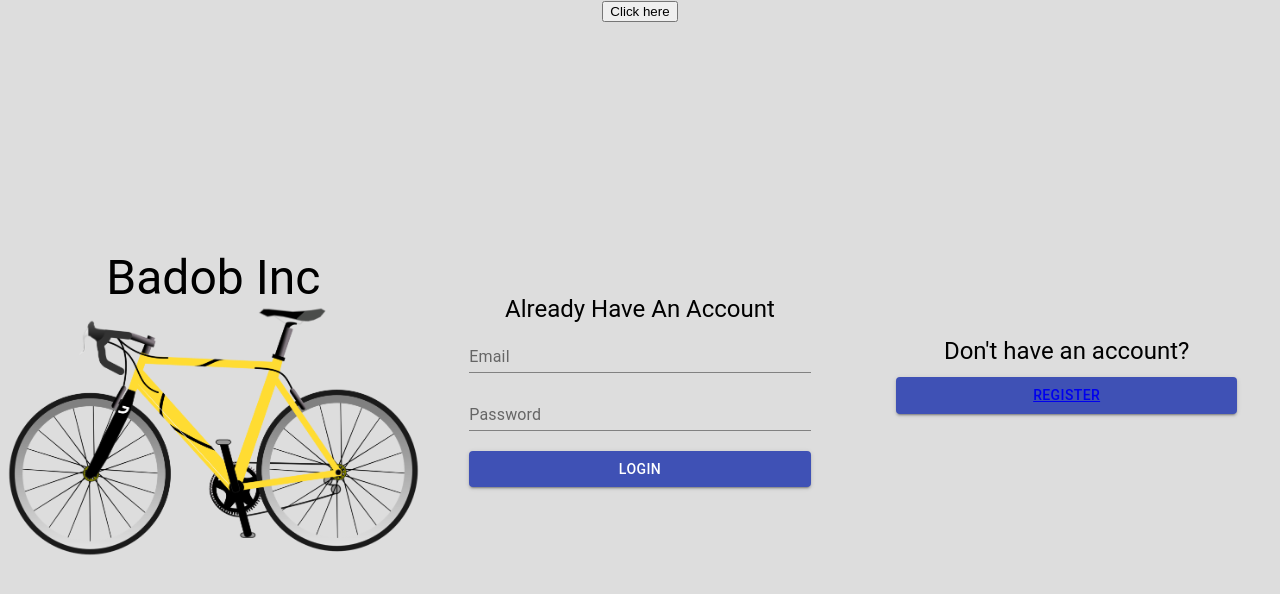
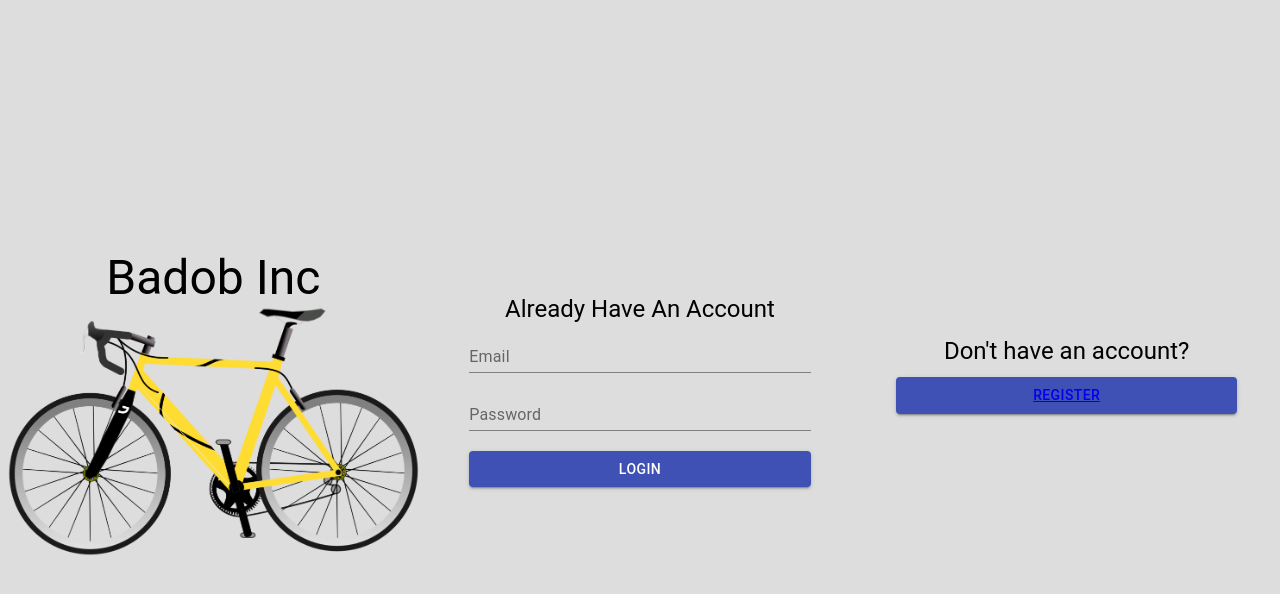
Before and after one commit to Manraj45/soen390-team08, a React (Create React App) app in the folder bike-erp/: page /login in a window 1280 px wide. Shown: the top 594 px of the page. Built offline with nearby package versions, Linux system fonts and the light colour scheme; no server answers.

Commit message:
removed unessesary button

```diff
--- a/bike-erp/src/App.tsx
+++ b/bike-erp/src/App.tsx
@@ -55,7 +55,6 @@ function App() {
           <Route exact path="/" render={() => authenticated ? <Home></Home>:<Redirect to="/login"/>} />
           <Route path="/login" render={() => authenticated ? <Redirect to="/" /> : <LoginPage />} />
           <Route path="/register" render={() => authenticated ? <Redirect to="/"/>:<RegistrationPage></RegistrationPage>} />
-          <button onClick={isAuthenticated}>Click here</button>
         </div>
       </Router>
     </Provider>
```
